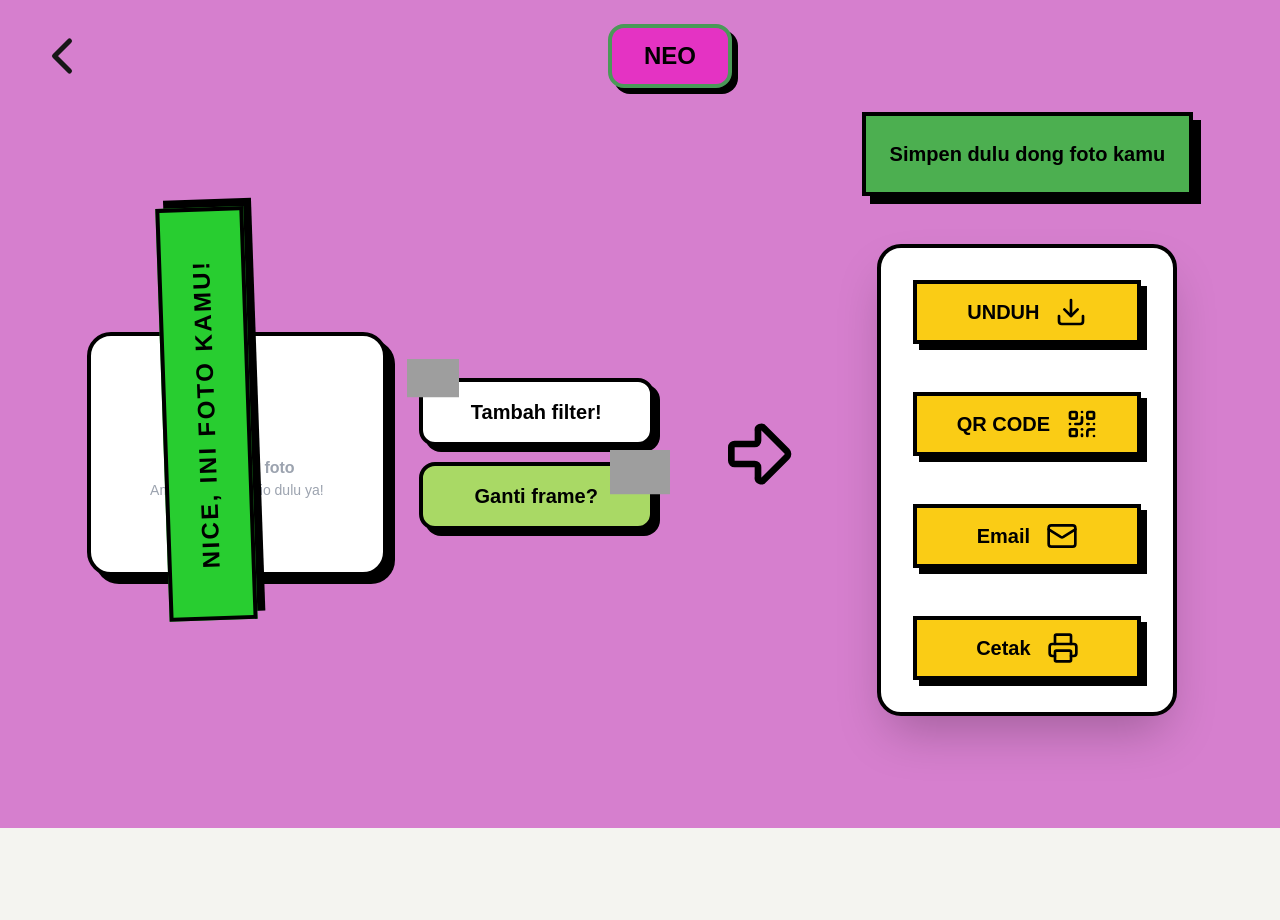
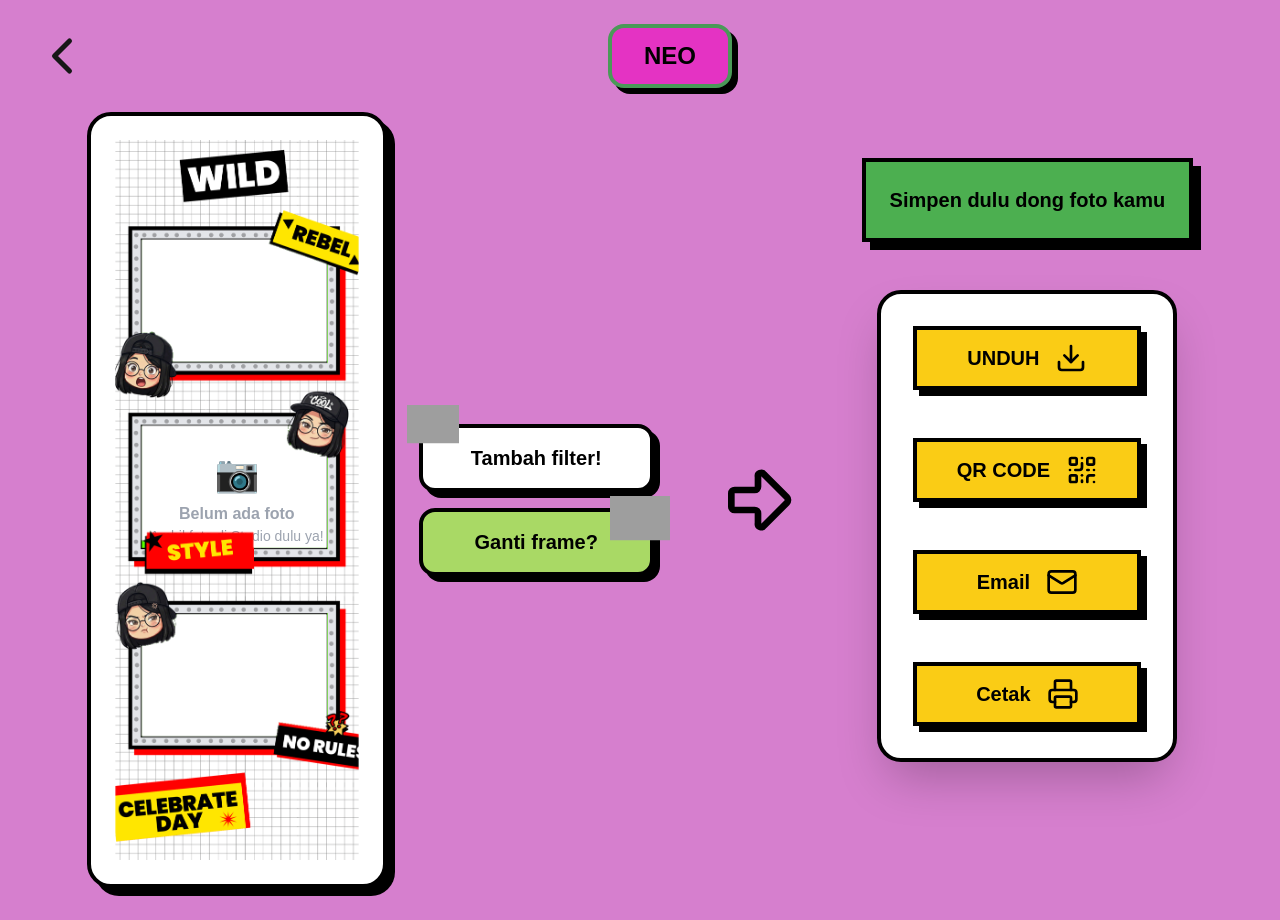
Before and after one commit to yoga220802/PRD_Project_Photobooth, a Next.js app: page /result in a window 1280 px wide. Before the commit the page ends 828 px from the top, so only its background shows below. Built offline with nearby package versions, Linux system fonts and the light colour scheme; grey boxes are pictures that could not be loaded.

Commit message:
feat: implement frame selection and canvas-based photo composition on result page (500 Line loh yaaa)

```diff
--- a/src/app/result/page.tsx
+++ b/src/app/result/page.tsx
@@ -18,7 +18,7 @@ import BerhasilResult from "@/components/result/berhasilresult";
 import ChooseFilter from "@/components/result/pilihfilter";
 import ChooseFrame from "@/components/result/pilihframe";
 
-type FrameType = "wild-rebel" | "party-celebration" | "disco" | null;
+type FrameType = "wild-rebel" | "disco" | null;
 
 const ResultPage = () => {
   const { capturedPhotos } = usePhotobooth();
@@ -37,11 +37,7 @@ const ResultPage = () => {
   // Mapping frame type ke gambar
   const frameMapping = {
     "wild-rebel": { src: "/frames/frame1.png", label: "Wild Rebel" },
-    "party-celebration": {
-      src: "/frames/frame2.png",
-      label: "Party Celebration",
-    },
-    disco: { src: "/frames/frame3.png", label: "Disco" },
+    disco: { src: "/frames/frame2.png", label: "Disco" },
   };
 
   // Actual captured photos from studio
@@ -63,7 +59,7 @@ const ResultPage = () => {
 
     try {
       // Simulasi proses apply frame
-      await new Promise((resolve) => setTimeout(resolve, 1000));
+      await new Promise((resolve) => setTimeout(resolve, 0));
 
       // Update selected frame
       if (frameType) {
@@ -111,25 +107,140 @@ const ResultPage = () => {
   };
 
   const handleDownload = async () => {
+    if (validPhotos.length === 0) {
+      setSuccessMessage("Belum ada foto untuk diunduh!");
+      setShowSuccess(true);
+      setTimeout(() => setShowSuccess(false), 3000);
+      return;
+    }
+
     setIsLoading(true);
     setLoadingMessage("Mengunduh foto...");
 
     try {
-      // Simulasi proses download
-      await new Promise((resolve) => setTimeout(resolve, 2000));
+      // Define photo slot positions for each frame type (x, y, width, height)
+      // These are proportional values (0-1) relative to the frame dimensions
+      const frameSlots: Record<
+        string,
+        { x: number; y: number; w: number; h: number }[]
+      > = {
+        "wild-rebel": [
+          { x: 0.075, y: 0.065, w: 0.86, h: 0.27 },
+          { x: 0.075, y: 0.365, w: 0.86, h: 0.27 },
+          { x: 0.075, y: 0.665, w: 0.86, h: 0.27 },
+        ],
+        disco: [
+          { x: 0.09, y: 0.075, w: 0.82, h: 0.27 },
+          { x: 0.09, y: 0.375, w: 0.82, h: 0.24 },
+          { x: 0.09, y: 0.635, w: 0.82, h: 0.24 },
+        ],
+      };
 
-      // Setelah loading selesai
+      // Load the frame image
+      const frameKey = selectedFrame || "wild-rebel";
+      const frameSrc = frameMapping[frameKey].src;
+
+      const frameImg = await new Promise<HTMLImageElement>(
+        (resolve, reject) => {
+          const img = new window.Image();
+          img.crossOrigin = "anonymous";
+          img.onload = () => resolve(img);
+          img.onerror = reject;
+          img.src = frameSrc;
+        },
+      );
+
+      // Create canvas with frame dimensions
+      const canvas = document.createElement("canvas");
+      canvas.width = frameImg.naturalWidth;
+      canvas.height = frameImg.naturalHeight;
+      const ctx = canvas.getContext("2d");
+
+      if (!ctx) throw new Error("Canvas context not available");
+
+      // Fill background white
+      ctx.fillStyle = "#ffffff";
+      ctx.fillRect(0, 0, canvas.width, canvas.height);
+
+      // Load and draw each photo into its slot
+      const slots = frameSlots[frameKey] || frameSlots["wild-rebel"];
+
+      for (let i = 0; i < Math.min(validPhotos.length, slots.length); i++) {
+        const photo = validPhotos[i];
+        const slot = slots[i];
+
+        const photoImg = await new Promise<HTMLImageElement>(
+          (resolve, reject) => {
+            const img = new window.Image();
+            img.crossOrigin = "anonymous";
+            img.onload = () => resolve(img);
+            img.onerror = reject;
+            img.src = photo.src;
+          },
+        );
+
+        // Calculate destination rect
+        const dx = slot.x * canvas.width;
+        const dy = slot.y * canvas.height;
+        const dw = slot.w * canvas.width;
+        const dh = slot.h * canvas.height;
+
+        // Draw photo with cover-fit (fill the slot while maintaining aspect ratio)
+        const photoAspect = photoImg.naturalWidth / photoImg.naturalHeight;
+        const slotAspect = dw / dh;
+
+        let sx = 0,
+          sy = 0,
+          sw = photoImg.naturalWidth,
+          sh = photoImg.naturalHeight;
+
+        if (photoAspect > slotAspect) {
+          // Photo is wider - crop sides
+          sw = photoImg.naturalHeight * slotAspect;
+          sx = (photoImg.naturalWidth - sw) / 2;
+        } else {
+          // Photo is taller - crop top/bottom
+          sh = photoImg.naturalWidth / slotAspect;
+          sy = (photoImg.naturalHeight - sh) / 2;
+        }
+
+        ctx.drawImage(photoImg, sx, sy, sw, sh, dx, dy, dw, dh);
+      }
+
+      // Draw the frame overlay on top
+      ctx.drawImage(frameImg, 0, 0, canvas.width, canvas.height);
+
+      // Convert to blob and trigger download
+      const blob = await new Promise<Blob>((resolve, reject) => {
+        canvas.toBlob(
+          (b) => (b ? resolve(b) : reject(new Error("Failed to create blob"))),
+          "image/png",
+          1.0,
+        );
+      });
+
+      const url = URL.createObjectURL(blob);
+      const link = document.createElement("a");
+      link.href = url;
+      link.download = `photobooth-${frameKey}-${Date.now()}.png`;
+      document.body.appendChild(link);
+      link.click();
+      document.body.removeChild(link);
+      URL.revokeObjectURL(url);
+
       setIsLoading(false);
       setSuccessMessage("Foto berhasil diunduh!");
       setShowSuccess(true);
 
-      // Auto close success message after 3 seconds
       setTimeout(() => {
         setShowSuccess(false);
       }, 3000);
     } catch (error) {
-      console.error(error);
+      console.error("Download error:", error);
       setIsLoading(false);
+      setSuccessMessage("Gagal mengunduh foto. Coba lagi ya!");
+      setShowSuccess(true);
+      setTimeout(() => setShowSuccess(false), 3000);
     }
   };
 
@@ -256,33 +367,112 @@ const ResultPage = () => {
 
           {/* Left Section - Photos & Filter Options */}
           <div className="flex items-center gap-8">
-            {/* Photo Result Container */}
+            {/* Photo Result Container with Frame Preview */}
             <div
-              className="bg-white rounded-3xl p-6 shadow-3xl card-neo"
+              className="relative rounded-3xl shadow-3xl card-neo overflow-hidden"
               style={{ width: "300px" }}
             >
-              <div className="space-y-4">
+              {/* Photos layer (behind the frame) */}
+              <div
+                className="relative w-full"
+                style={{ aspectRatio: "1 / 2.95" }}
+              >
                 {validPhotos.length > 0 ? (
-                  validPhotos.map((photo) => (
+                  <>
+                    {/* Position photos in their frame slots */}
+                    {validPhotos.map((photo, index) => {
+                      const frameKey = selectedFrame || "wild-rebel";
+                      const slotPositions: Record<
+                        string,
+                        {
+                          top: string;
+                          left: string;
+                          width: string;
+                          height: string;
+                        }[]
+                      > = {
+                        "wild-rebel": [
+                          {
+                            top: "6.5%",
+                            left: "7.5%",
+                            width: "86%",
+                            height: "27%",
+                          },
+                          {
+                            top: "36.5%",
+                            left: "7.5%",
+                            width: "86%",
+                            height: "27%",
+                          },
+                          {
+                            top: "66.5%",
+                            left: "7.5%",
+                            width: "86%",
+                            height: "27%",
+                          },
+                        ],
+                        disco: [
+                          {
+                            top: "7.5%",
+                            left: "9%",
+                            width: "82%",
+                            height: "27%",
+                          },
+                          {
+                            top: "37.5%",
+                            left: "9%",
+                            width: "82%",
+                            height: "24%",
+                          },
+                          {
+                            top: "63.5%",
+                            left: "9%",
+                            width: "82%",
+                            height: "24%",
+                          },
+                        ],
+                      };
+                      const slots =
+                        slotPositions[frameKey] || slotPositions["wild-rebel"];
+                      if (index >= slots.length) return null;
+                      const pos = slots[index];
+                      return (
                         <div
                           key={photo.id}
-                      className="relative bg-gray-100 rounded-xl overflow-hidden"
+                          className="absolute overflow-hidden"
+                          style={{
+                            top: pos.top,
+                            left: pos.left,
+                            width: pos.width,
+                            height: pos.height,
+                          }}
                         >
                           <img
                             src={photo.src}
                             alt={`Foto ${photo.id}`}
-                        className="w-full h-auto object-contain"
+                            className="w-full h-full object-cover"
                           />
                         </div>
-                  ))
+                      );
+                    })}
+                  </>
                 ) : (
-                  <div className="flex flex-col items-center justify-center py-12 text-gray-400">
+                  <div className="absolute inset-0 flex flex-col items-center justify-center text-gray-400 bg-white z-10">
                     <span className="text-4xl mb-2">📷</span>
                     <span className="font-bold">Belum ada foto</span>
                     <span className="text-sm">
                       Ambil foto di Studio dulu ya!
                     </span>
                   </div>
+                )}
+
+                {/* Frame overlay on top */}
+                {selectedFrame && (
+                  <img
+                    src={frameMapping[selectedFrame].src}
+                    alt={frameMapping[selectedFrame].label}
+                    className="absolute inset-0 w-full h-full object-cover pointer-events-none z-10"
+                  />
                 )}
               </div>
             </div>
--- a/src/components/result/pilihframe.tsx
+++ b/src/components/result/pilihframe.tsx
@@ -4,7 +4,7 @@ import { ArrowBigLeft, ArrowBigRight } from "lucide-react";
 import Image from "next/image";
 import { useState } from "react";
 
-type FrameType = "wild-rebel" | "party-celebration" | "disco" | null;
+type FrameType = "wild-rebel" | "disco" | null;
 
 interface ChooseFrameProps {
   onClose: () => void;
@@ -31,33 +31,28 @@ export default function ChooseFrame({
     },
     {
       id: 2,
-      name: "Party Celebration",
+      name: "Disco",
       src: "/frames/frame2.png",
-      type: "party-celebration" as FrameType,
+      type: "disco" as FrameType,
     },
+
     {
       id: 3,
       name: "Disco",
-      src: "/frames/frame3.png",
+      src: "/frames/frame2.png",
       type: "disco" as FrameType,
     },
     {
       id: 4,
-      name: "Party Celebration",
-      src: "/frames/frame2.png",
-      type: "party-celebration" as FrameType,
-    },
-    {
-      id: 5,
       name: "Wild Rebel",
       src: "/frames/frame1.png",
       type: "wild-rebel" as FrameType,
     },
     {
-      id: 6,
-      name: "Party Celebration",
+      id: 5,
+      name: "Disco",
       src: "/frames/frame2.png",
-      type: "party-celebration" as FrameType,
+      type: "disco" as FrameType,
     },
   ];
 
```
Also changed, not shown: public/frames/frame2.png, public/frames/frame3.png (deleted). Lines whose indentation alone changed are shown as unchanged.
